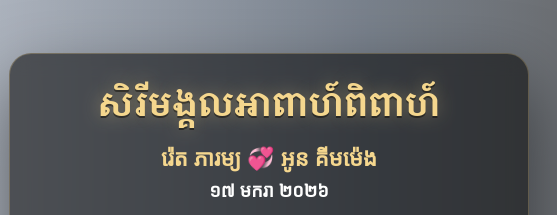
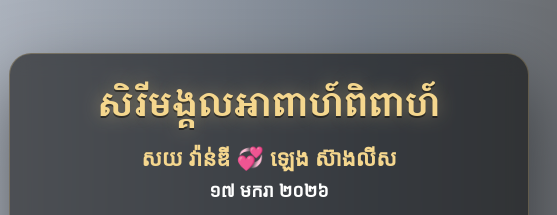
Before and after one commit to adsreaksa-hash/Engagement-Ceremony.github.io, a plain HTML site: page index.html in a window 1280 px wide. Shown: the top 215 px of the page, 723-1280 px from the left. Drawn offline with Linux system fonts and the light colour scheme; a web font is replaced by a local one.

Commit message:
Add files via upload

```diff
--- a/index.html
+++ b/index.html
@@ -3,13 +3,13 @@
 <head>
   <meta charset="UTF-8" />
   <meta name="viewport" content="width=device-width,initial-scale=1" />
-  <title>សិរីមង្គលអាពាហ៍ពិពាហ៍ - រ៉េត ភារម្យ 💞 អូន គីមម៉េង</title>
+  <title>សិរីមង្គលអាពាហ៍ពិពាហ៍ - សយ វ៉ាន់ឌី 💞 ឡេង ស៊ាងលីស</title>
     <meta property="twitter:image" content="https://i.postimg.cc/NjXxFbDQ/bg-frame.jpg"/>
     <meta property="twitter:card" content="summary_large_image"/>
 
   <!-- NOTE: For Facebook/Messenger preview, update og:title / og:description / og:image in <head> too. -->
   <!-- Open Graph Preview (for Messenger / Facebook) -->
-  <meta property="og:title" content="សិរីមង្គលអាពាហ៍ពិពាហ៍ - រ៉េត ភារម្យ 💞 អូន គីមម៉េង"/>
+  <meta property="og:title" content="សិរីមង្គលអាពាហ៍ពិពាហ៍ - សយ វ៉ាន់ឌី 💞 ឡេង ស៊ាងលីស"/>
   <meta property="og:description" content="សូមគោរពអញ្ជើញចូលរួមពិធីអាពាហ៍ពិពាហ៍ របស់គូស្វាមីភរិយាថ្មី (១៧ មករា ២០២៦)"/>
   <meta property="og:image" content="https://i.postimg.cc/NjXxFbDQ/bg-frame.jpg"/>
   <meta property="og:type" content="website" />
@@ -338,7 +338,7 @@
     };
     const WEDDING = {
       title: "សិរីមង្គលអាពាហ៍ពិពាហ៍",
-      couple: "រ៉េត ភារម្យ 💞 អូន គីមម៉េង",
+      couple: "សយ វ៉ាន់ឌី 💞 ឡេង ស៊ាងលីស",
       dateShort: "១៧ មករា ២០២៦",
       guestLabel: "សូមគោរពអញ្ជើញភ្ញៀវកិត្តិយស",
       bigText: "សូមអញ្ជើញចូលរួមពិធីអាពាហ៍ពិពាហ៍",
@@ -713,7 +713,7 @@ function applyWeddingSettings(){
           សិរីមង្គលអាពាហ៍ពិពាហ៍
           <div class="spark" id="spark"></div>
         </div>
-        <div class="names" id="w_couple">រ៉េត ភារម្យ 💞 អូន គីមម៉េង</div>
+        <div class="names" id="w_couple">សយ វ៉ាន់ឌី 💞 ឡេង ស៊ាងលីស</div>
         <div class="date" id="w_date_short">១៧ មករា ២០២៦</div>
 
         <div class="box">
```
